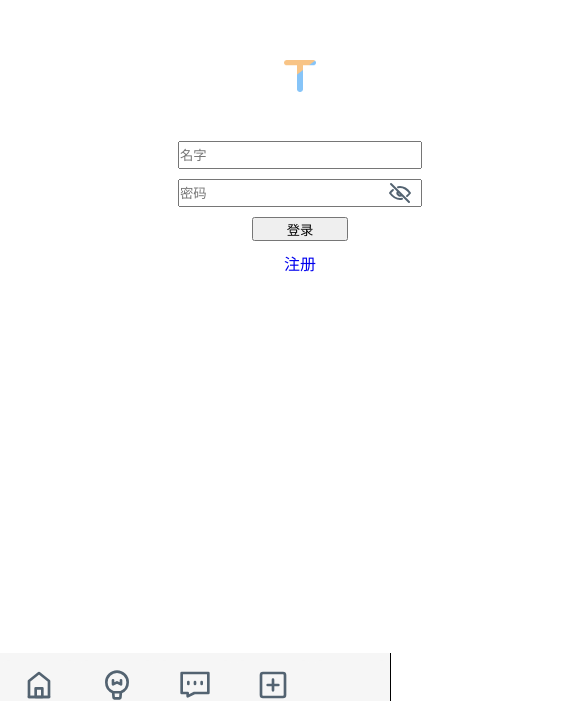
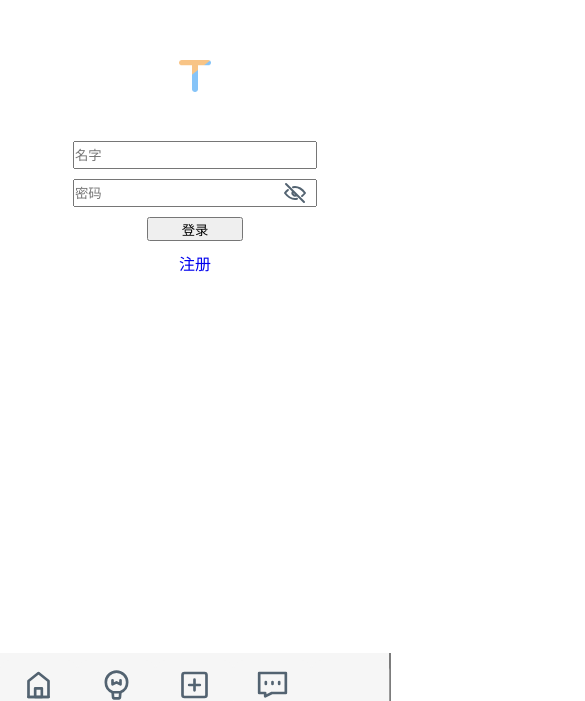
Before and after one commit to GeKaixing/towel, a React (Create React App) app in the folder Web_towelClient/: page /login in a window 390 px wide. Shown: the part 143-844 px from the top of the page, 585 px wide, since content can reach past the window. Built offline with nearby package versions, Linux system fonts and the light colour scheme.

Commit message:
fix(web_towel): 修复媒体查询

```diff
--- a/Web_towelClient/src/components/MainMenu.js
+++ b/Web_towelClient/src/components/MainMenu.js
@@ -12,6 +12,7 @@ export default function MainMenu() {
       setLocalStorageData(JSON.parse(localStorage.getItem('loginData')))
     }
     const handlerResize = () => {
+      console.log(window.innerWidth)
       setwidth(window.innerWidth)
     }
     // 警听
@@ -42,7 +43,7 @@ export default function MainMenu() {
         return this.MainMenuIconPitchUp
       } else if (pathname[1] === 'homepage') {
         return this.MainMenuIconPitchUp
-      }else{
+      } else {
         return this.MainMenuIcon
       }
     }
@@ -63,12 +64,13 @@ export default function MainMenu() {
         }
         <Link className={style.link} to="/"> <img src={Howshowicon1.home().path} ></img>{width < 750 ? null : "主页"}</Link>
         <Link className={style.link} to="/about"><img src={Howshowicon2.howshowicon('/about').path}></img>{width < 750 ? null : "关于"}</Link>
+        <Link className={style.link} to='/post' ><img src={Howshowicon4.howshowicon('/post').path}></img>{width < 750 ? null : "发帖"}</Link>
         <Link className={style.link} to='/Message' >
           <div style={{ display: 'flex', flexDirection: "row", justifyContent: "center", alignItems: "center" }}>
             <img src={Howshowicon3.howshowicon('/Message').path}></img>{width < 750 ? null : "消息"}
             <div>{noReadNumber}</div>
           </div></Link>
-        <Link className={style.link} to='/post' ><img src={Howshowicon4.howshowicon('/post').path}></img>{width < 750 ? null : "发帖"}</Link>
+        {localStorageData.jwt ? width < 1000 ? <Link className={`${style.link} ${style.headimgName}`} to={`/userhomepage/${localStorageData.userid}`}><img className={style.headimg} src={localStorageData.headimg}></img><span className={style.userName}>{localStorageData.username}</span></Link> : null : null}
         {localStorageData.jwt ? null : <Link className={style.link} to="/login">{width < 750 ? null : "登录"}</Link>}
       </div>
       {/* 脱离文档流，父元素坍塌问题 */}
@@ -77,6 +79,6 @@ export default function MainMenu() {
           <div className={style.leftplace}></div>
       }
 
-    </div>
+    </div >
   )
 }
--- a/Web_towelClient/src/components/MainMenu.module.css
+++ b/Web_towelClient/src/components/MainMenu.module.css
@@ -1,11 +1,28 @@
+.headimgName{
+    display: flex;
+}
+.userName{
+    font-size: 14px;
+    font-weight: bold;
+}
+.headimg {
+
+    width: 40px;
+    height: 40px;
+    border-radius: 50%;
+    overflow: hidden;
+}
+
 .leftplace {
     height: 100%;
     width: 200px;
 }
-img{
+
+img {
     width: 32px;
     height: 32px;
 }
+
 .bar {
     display: flex;
     flex-direction: column;
@@ -46,21 +63,24 @@ img{
         height: 100%;
         width: 60px;
     }
+
     .bar {
         height: 48px;
         width: 100%;
-        background-color:  #f6f6f6;
+        background-color: #f6f6f6;
         position: fixed;
-        bottom:0;
+        left: 50%;
+        transform: translateX(-50%);
+        bottom: 0;
         overflow-y: hidden;
         border-right: 1px solid #000000;
         display: flex;
         flex-direction: row;
         margin-top: 10px;
-        justify-content:space-between;
-        align-content:center
+        justify-content: space-between;
+        align-content: center
+    }
 
-    }
     .link {
         width: 55%;
     }
--- a/Web_towelClient/src/components/mainMenuComponents/Post.module.css
+++ b/Web_towelClient/src/components/mainMenuComponents/Post.module.css
@@ -5,7 +5,6 @@ width:600px
     .home{
         width:100%;
         display: flex;
-        align-items: center;
         justify-content: center;
         }
 }
--- a/Web_towelClient/src/router/Routers.js
+++ b/Web_towelClient/src/router/Routers.js
@@ -32,7 +32,6 @@ export default function Routers() {
                     <Route path='/homepage/:id' element={<PostContent ></PostContent>}></Route>
                 </Routes>
             </div>
-
             <User></User>
         </div>
 
--- a/Web_towelClient/src/router/Routers.module.css
+++ b/Web_towelClient/src/router/Routers.module.css
@@ -3,8 +3,3 @@
     flex-direction: row;
     justify-content: center;
 }
-@media (max-width:1000px) {
-    .layout{
-        justify-content: flex-start
-    }
-}
```
